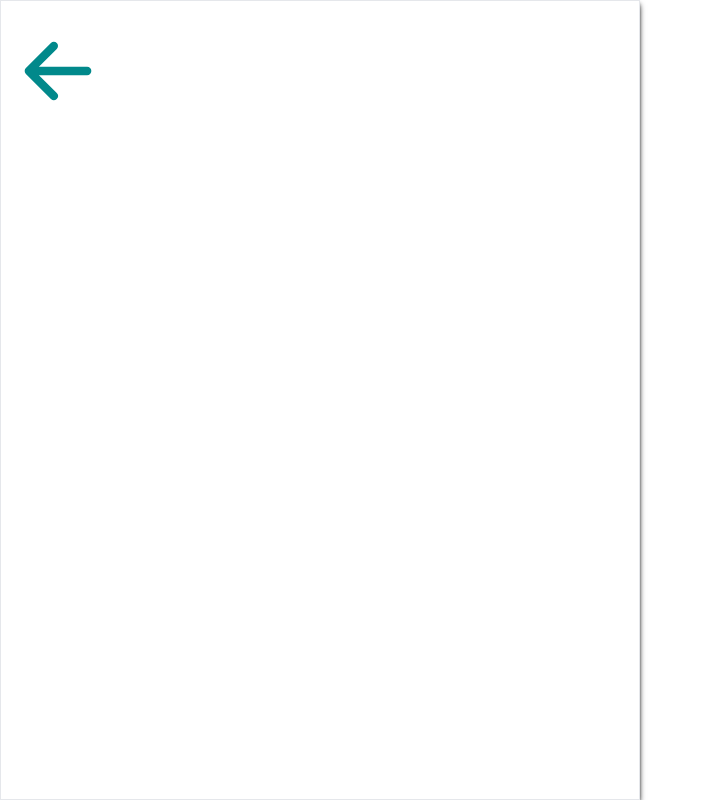
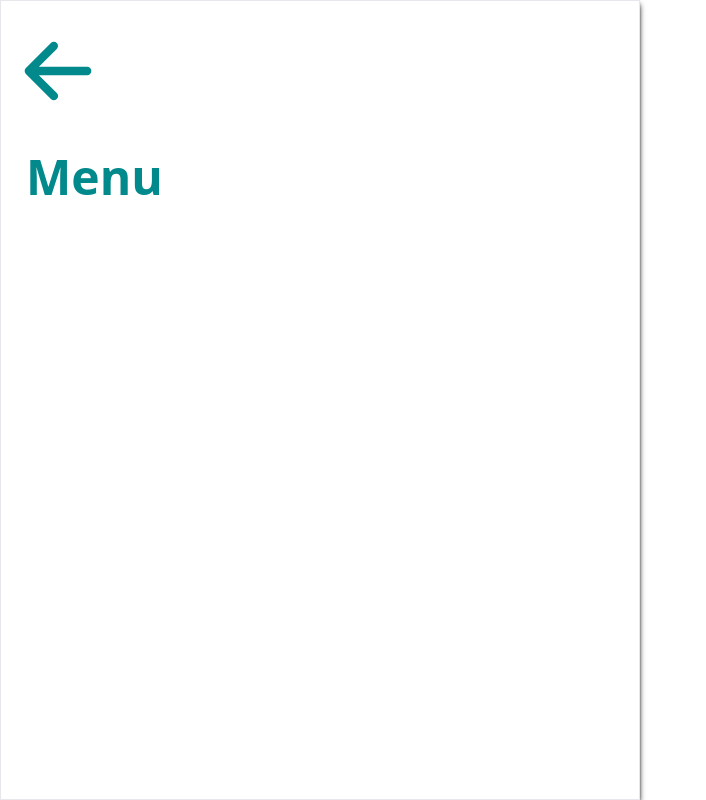
Before and after one commit to Garcia-Tony/ProBudgetApp, a React (Vite) app in the folder client/: page /home in a window 1280 px wide. Both pictures are taken after a click on the button 39 px from the left and 57 px from the top of the page. Shown: the whole page, without its empty margins (0-706 px from the left). Built offline with nearby package versions, Linux system fonts and the light colour scheme.

Commit message:
Create Menu title

```diff
--- a/client/src/Pages/Home.tsx
+++ b/client/src/Pages/Home.tsx
@@ -27,7 +27,6 @@ export function Home() {
           className={`absolute top-0 left-0 h-screen w-64 bg-white shadow-md border transition-all transform ease-in-out
   ${isMenuOpen ? 'translate-x-0' : '-translate-x-full'}
   shadow-lg shadow-black md:w-1/2`}>
-          {' '}
           <button
             className="flex justify-center w-full mb-2"
             onClick={toggleMenu}>
@@ -41,6 +40,9 @@ export function Home() {
               />
             </svg>
           </button>
+          <h2 className="text-4xl ml-3 text-[#01898B] font-bold mt-8 md:text-5xl md:ml-[25px]">
+            Menu
+          </h2>
         </div>
       )}
     </div>
```
